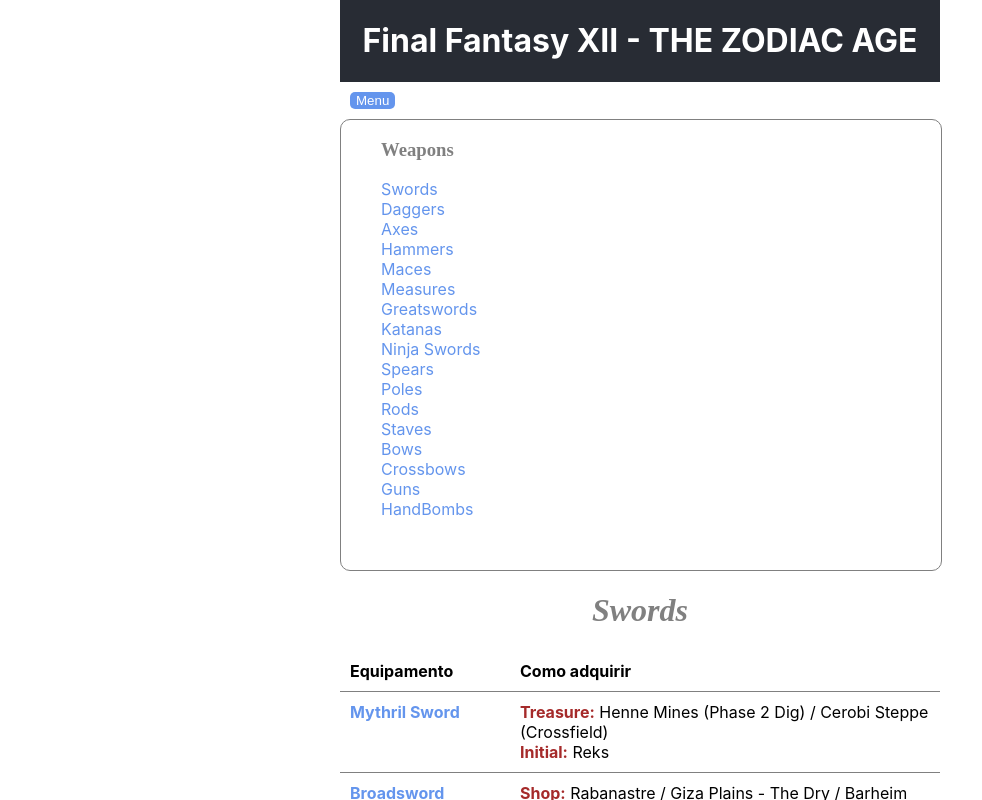
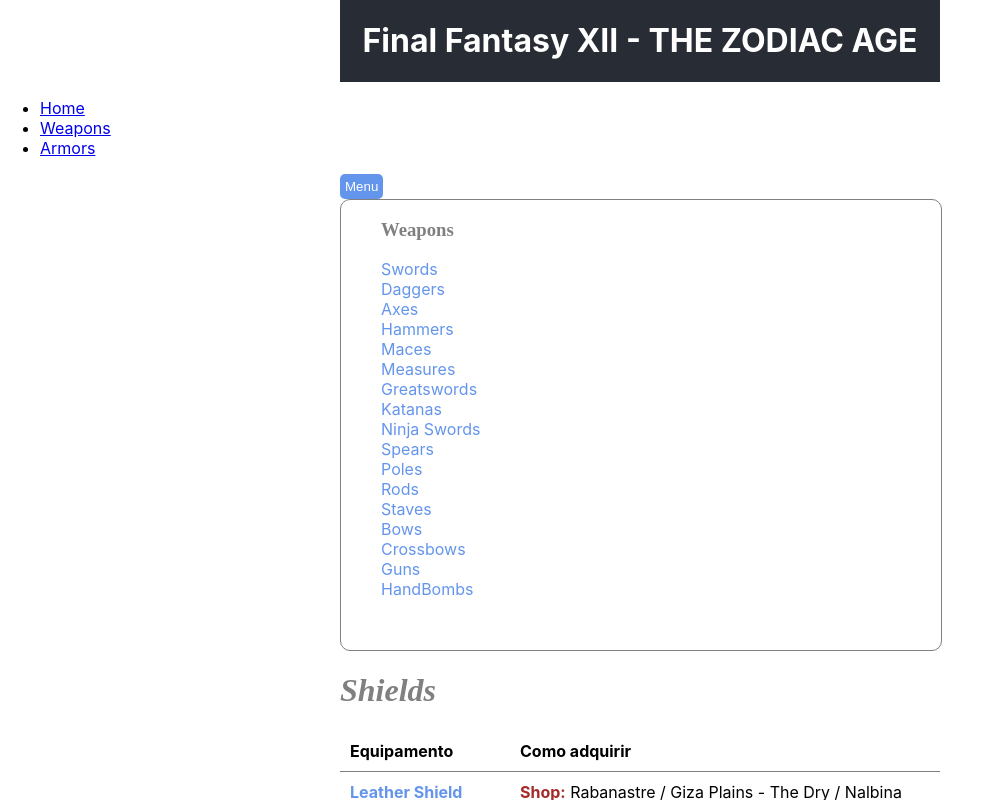
Before and after one commit to AndersonCGAntunes/site-final-fantasy-xii, a React (Create React App) app: page /armor in a window 1280 px wide. Both pictures are taken after a click on the button "Menu". Shown: the top 800 px of the page, without its empty margins (0-982 px from the left). Built offline with nearby package versions, Linux system fonts and the light colour scheme.

Commit message:
Esquema de links com react route finalizado

```diff
--- a/package.json
+++ b/package.json
@@ -6,8 +6,10 @@
     "@testing-library/jest-dom": "^5.16.5",
     "@testing-library/react": "^13.4.0",
     "@testing-library/user-event": "^13.5.0",
+    "bootstrap": "^5.2.2",
     "react": "^18.2.0",
     "react-dom": "^18.2.0",
+    "react-router-dom": "^6.4.3",
     "react-scripts": "5.0.1",
     "web-vitals": "^2.1.4"
   },
--- a/src/App.css
+++ b/src/App.css
@@ -59,6 +59,31 @@
   text-align: left;
 }
 
+.container, .Container-equipamento {
+  width: 600px;
+  margin: 0 auto;
+}
+
+.titulo {
+  font-family: cursive;
+  font-style: italic;
+  color: gray;
+}
+
+.botoes {
+  display: flex;
+  justify-content: flex-start;
+  flex-flow: row;
+}
+
+.interruptor {
+  background-color: cornflowerblue;
+  color: white;
+  border-radius: 5px;
+  padding: 5px;
+  border: none;
+}
+
 .menu {
   width: 600px;
   height: 450px;
@@ -68,26 +93,6 @@
   border-radius: 10px;
   border: solid 1px gray;
   flex-wrap: wrap;
-}
-
-.interruptor {
-  background-color: cornflowerblue;
-  border: 1px solid blue;
-  color: white;
-  margin: 10px 590px 10px 10px;
-  border-radius: 5px;
-  border: none;
-}
-
-.container, .Container-equipamento {
-  width: 600px;
-  margin: 0 auto;
-}
-
-.titulo {
-  font-family: cursive;
-  font-style: italic;
-  color: gray;
 }
 
 .lista ul li {
--- a/src/App.js
+++ b/src/App.js
@@ -1,18 +1,10 @@
 import './App.css';
-import Principal from './Principal';
+import Weapon from './Weapon';
 
 function App() {
   return (
     <div className="App">
-      <header className="App-header">
-        <h1>Final Fantasy XII - THE ZODIAC AGE</h1>
-      </header>
-      <main className='Principal'>
-        <Principal />
-      </main>
-      <footer className='Rodape'>
 
-      </footer>
     </div>
   );
 }
--- /dev/null
+++ b/src/Armor.js
@@ -0,0 +1,18 @@
+import './App.css';
+import { heavyArmor, lightArmor, mysticArmor, shields } from './Database';
+import MetodoUniversal from './MetodoUniversal';
+import ShowHide from './ShowHide';
+
+function Armor() {
+    return <>
+        <div className='container'>
+            <ShowHide />
+        </div>
+        {MetodoUniversal(shields, "Shields")}
+        {MetodoUniversal(lightArmor, "Light Armor")}
+        {MetodoUniversal(heavyArmor, "Heavy Armor")}
+        {MetodoUniversal(mysticArmor, "Mystic Armor")}
+    </>
+}
+
+export default Armor;
--- /dev/null
+++ b/src/Layout.js
@@ -0,0 +1,25 @@
+import { Outlet, Link } from "react-router-dom";
+
+const Layout = () => {
+  return (
+    <>
+      <nav>
+        <ul>
+          <li>
+            <Link to="/">Home</Link>
+          </li>
+          <li>
+            <Link to="/Weapon">Weapons</Link>
+          </li>
+          <li>
+            <Link to="/Armor">Armors</Link>
+          </li>
+        </ul>
+      </nav>
+
+      <Outlet />
+    </>
+  )
+};
+
+export default Layout;
--- a/src/Principal.js
+++ b/src/MetodoUniversal.js
@@ -1,35 +1,7 @@
 import { useId } from 'react';
 import './App.css';
-import { axes, bows, crossbows, daggers, greatswords, guns, hammers, handBombs, katanas, maces, measures, ninjaSwords, poles, rods, spears, staves, swords } from './Database';
-import ShowHide from './ShowHide';
 
-function Principal() {
-
-    return <>
-        <div className='container'>
-            <ShowHide />
-        </div>
-        {Reusa(swords, "Swords")}
-        {Reusa(daggers, "Daggers")}
-        {Reusa(axes, "Axes")}
-        {Reusa(hammers, "Hammers")}
-        {Reusa(maces, "Maces")}
-        {Reusa(measures, "Measures")}
-        {Reusa(greatswords, "Greatswords")}
-        {Reusa(katanas, "Katanas")}
-        {Reusa(ninjaSwords, "Ninja Swords")}
-        {Reusa(spears, "Spears")}
-        {Reusa(poles, "Poles")}
-        {Reusa(rods, "Rods")}
-        {Reusa(staves, "Staves")}
-        {Reusa(bows, "Bows")}
-        {Reusa(crossbows, "Crossbows")}
-        {Reusa(guns, "Guns")}
-        {Reusa(handBombs, "Hand Bombs")}
-    </>
-}
-
-function Reusa(conjunto, tipo) {
+function MetodoUniversal(conjunto, tipo) {
     let idTipoArma = useId();
     return(
         <div className="Container-equipamento">
@@ -59,4 +31,4 @@
     );
 }
 
-export default Principal;
+export default MetodoUniversal;
--- /dev/null
+++ b/src/NoPage.js
@@ -0,0 +1,5 @@
+const NoPage = () => {
+    return <h1>404</h1>;
+  };
+
+  export default NoPage;
--- a/src/ShowHide.js
+++ b/src/ShowHide.js
@@ -4,18 +4,20 @@
 function ShowHide() {
     const [show, setShow]=useState(true);
     const nomeLinks = ["Swords", "Daggers", "Axes", "Hammers", "Maces", "Measures", "Greatswords", "Katanas", "Ninja Swords", "Spears", "Poles", "Rods", "Staves", "Bows", "Crossbows", "Guns", "HandBombs"];
-    const identificadores = ['h', 'i', 'j', 'k', 'l', 'm', 'n', 'o', 'p', 'q', 'r', 's', 't', 'u', 'v', '10', '11'];
+    const idWeapons = ['4p', '4q', '4r', '4s', '4t', '4u', '4v', '50', '51', '52', '53', '54', '55', '56', '57', '58', '59'];
 
     return(
         <>
-            <button className='interruptor' onClick={() => setShow(!show)}>Menu</button>
+            <div className='botoes'>
+                <button className='interruptor' onClick={() => setShow(!show)}>Menu</button>
+            </div>
             {
                 show ? null : <div className='menu'>{
                     <div className="lista">
                         <h3>Weapons</h3>
                         <ul>
                             {
-                                identificadores.map((elem, i) => {
+                                idWeapons.map((elem, i) => {
                                     return <li key={i}>
                                         <a href={'#arma:r'+elem+':'}>{nomeLinks[i]}</a>
                                     </li>
--- /dev/null
+++ b/src/Weapon.js
@@ -0,0 +1,32 @@
+import './App.css';
+import { axes, bows, crossbows, daggers, greatswords, guns, hammers, handBombs, katanas, maces, measures, ninjaSwords, poles, rods, spears, staves, swords } from './Database';
+import MetodoUniversal from './MetodoUniversal';
+import ShowHide from './ShowHide';
+
+function Weapon() {
+
+    return <>
+        <div className='container'>
+            <ShowHide />
+        </div>
+        {MetodoUniversal(swords, "Swords")}
+        {MetodoUniversal(daggers, "Daggers")}
+        {MetodoUniversal(axes, "Axes")}
+        {MetodoUniversal(hammers, "Hammers")}
+        {MetodoUniversal(maces, "Maces")}
+        {MetodoUniversal(measures, "Measures")}
+        {MetodoUniversal(greatswords, "Greatswords")}
+        {MetodoUniversal(katanas, "Katanas")}
+        {MetodoUniversal(ninjaSwords, "Ninja Swords")}
+        {MetodoUniversal(spears, "Spears")}
+        {MetodoUniversal(poles, "Poles")}
+        {MetodoUniversal(rods, "Rods")}
+        {MetodoUniversal(staves, "Staves")}
+        {MetodoUniversal(bows, "Bows")}
+        {MetodoUniversal(crossbows, "Crossbows")}
+        {MetodoUniversal(guns, "Guns")}
+        {MetodoUniversal(handBombs, "Hand Bombs")}
+    </>
+}
+
+export default Weapon;
--- a/src/index.js
+++ b/src/index.js
@@ -1,14 +1,30 @@
 import React from 'react';
 import ReactDOM from 'react-dom/client';
 import './index.css';
-import App from './App';
-import reportWebVitals from './reportWebVitals';
+import { BrowserRouter, Routes, Route } from "react-router-dom";
+import Layout from "./Layout";
+import Weapon from "./Weapon";
+import Armor from "./Armor";
+import NoPage from "./NoPage";
+
+export default function App() {
+  return (
+    <React.StrictMode>
+        <header className="App-header">
+          <h1>Final Fantasy XII - THE ZODIAC AGE</h1>
+        </header>
+        <BrowserRouter>
+        <Routes>
+          <Route path="/" element={<Layout />}>
+            <Route path="weapon" element={<Weapon />} />
+            <Route path="armor" element={<Armor />} />
+            <Route path="*" element={<NoPage />} />
+          </Route>
+        </Routes>
+      </BrowserRouter>
+    </React.StrictMode>
+  );
+}
 
 const root = ReactDOM.createRoot(document.getElementById('root'));
-root.render(
-  <React.StrictMode>
-    <App />
-  </React.StrictMode>
-);
-
-reportWebVitals();
+root.render(<App />);
```
Also changed, not shown: 1 other file (tests, documents, lock files or other folders).
